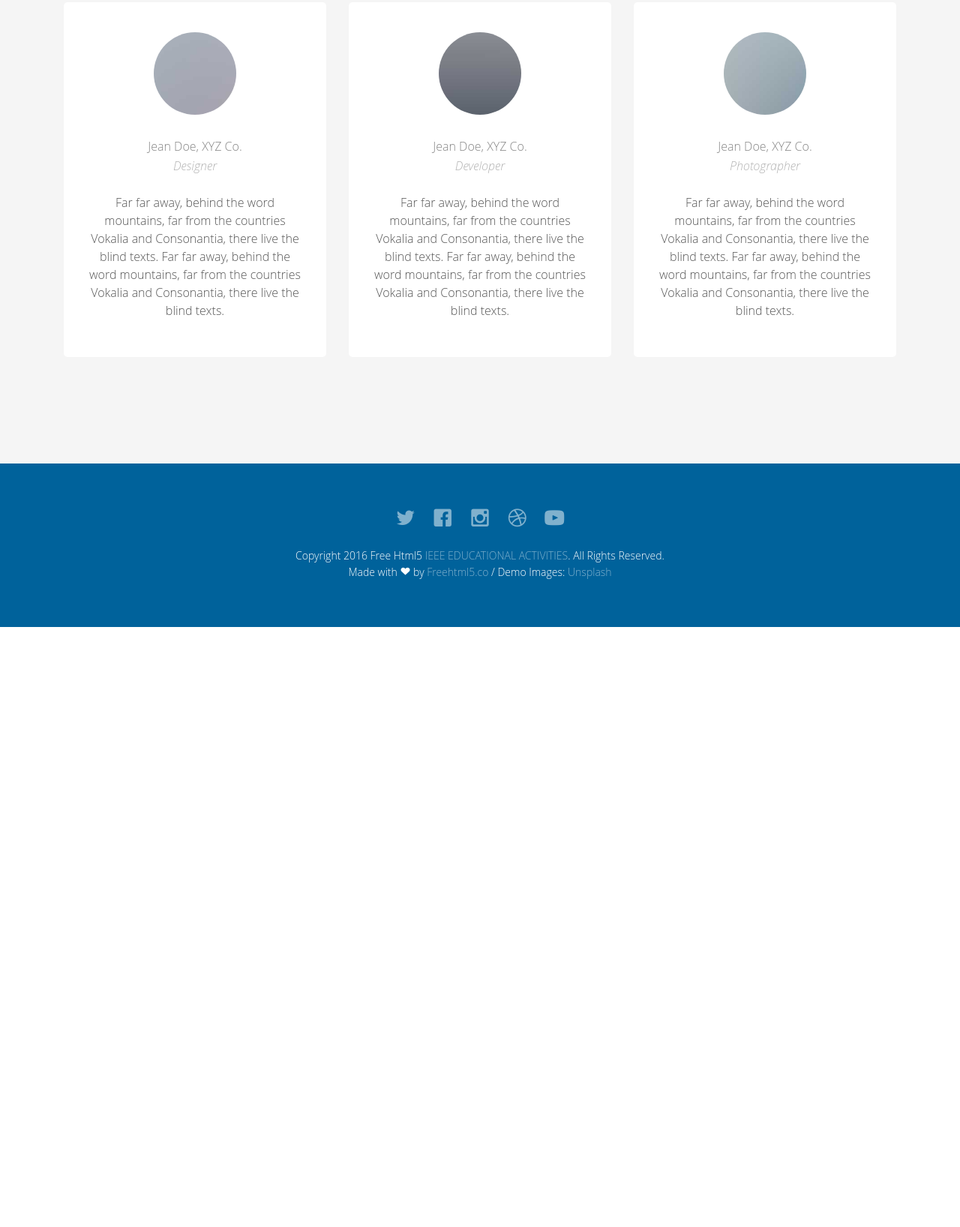
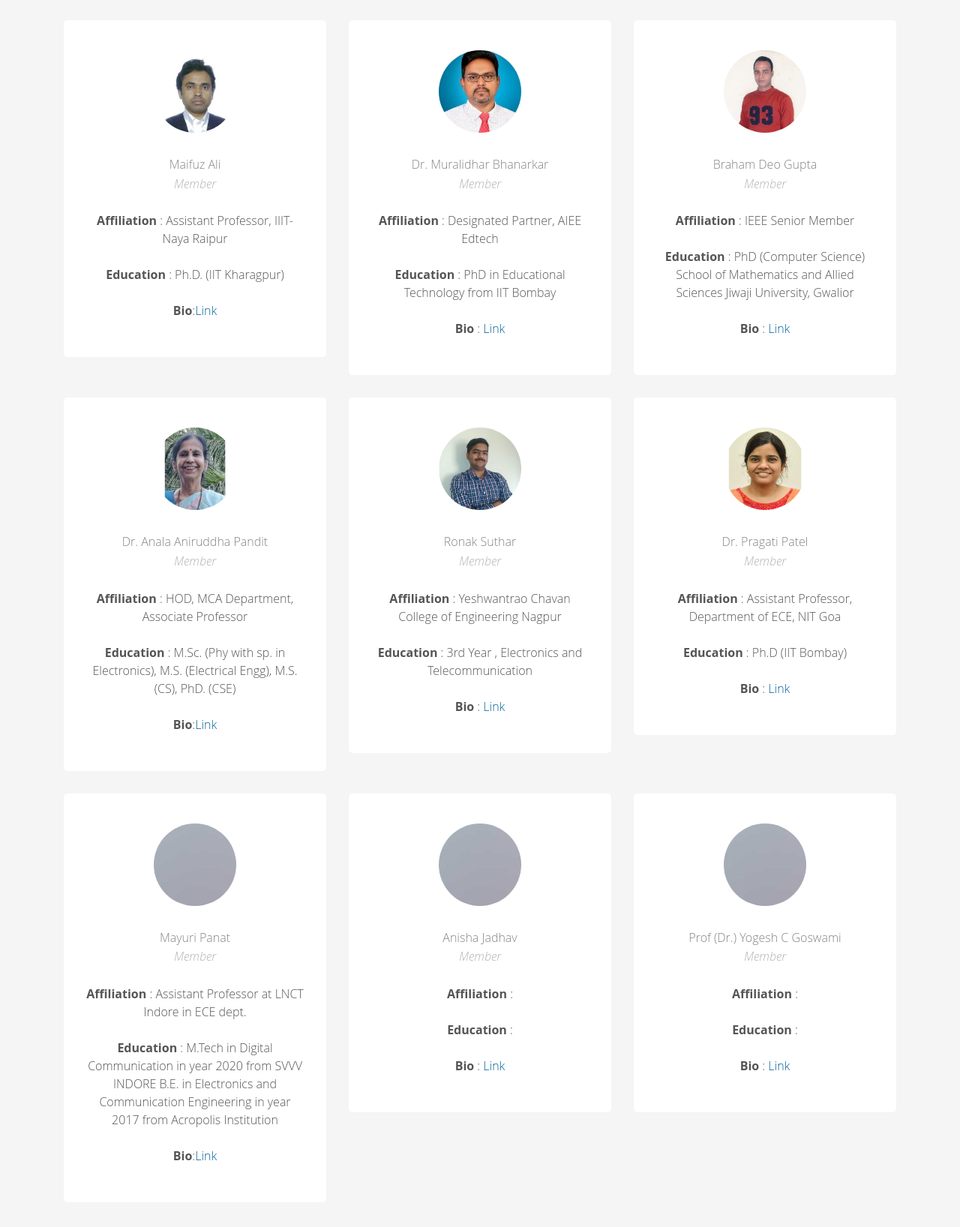
Before and after one commit to nikita24383/IEEE-Educational-Activities, a plain HTML site: page team.html in a window 1280 px wide. Shown: the part 979-2615 px from the top of the page at 75% size. Before the commit the page ends 1815 px from the top, so only its background shows below. Drawn offline with nearby package versions, Linux system fonts and the light colour scheme; files whose address does not match are found by name.

Commit message:
committie updated

```diff
--- a/team.html
+++ b/team.html
@@ -113,11 +113,13 @@
 					<div class="col-md-4">
 						<div class="fh5co-team text-center animate-box">
 							<figure>
-								<img src="images/person_1.jpg" alt="user">
+								<img src="images/Dr.Anita.jpg" alt="user">
 							</figure>
-							<p>Jean Doe, XYZ Co. <br> <span class="text-mute">Designer</span></p>
+							<p>Dr. Anita S. Diwakar<br> <span class="text-mute">Chair</span></p>
 							<blockquote>
-								<p>Far far away, behind the word mountains, far from the countries Vokalia and Consonantia, there live the blind texts. Far far away, behind the word mountains, far from the countries Vokalia and Consonantia, there live the blind texts.</p>
+								<p><strong>Affiliation</strong> : Designated Partner, AIEE Edtech <p>
+								<p><strong>Education</strong> : PhD in Educational Technology from IIT Bombay</p>
+								<p><strong>Bio</strong> : <a href="https://aieeedtech.in">Link</a></p>
 							</blockquote>
 
 
@@ -126,11 +128,13 @@
 					<div class="col-md-4">
 						<div class="fh5co-team text-center animate-box">
 							<figure>
-								<img src="images/person_2.jpg" alt="user">
+								<img src="images/vaiju.jpg" alt="user">
 							</figure>
-							<p>Jean Doe, XYZ Co. <br> <span class="text-mute">Developer</span></p>
+							<p>Dr. Vaiju Kalkhambkar<br> <span class="text-mute">Member</span></p>
 							<blockquote>
-								<p>Far far away, behind the word mountains, far from the countries Vokalia and Consonantia, there live the blind texts. Far far away, behind the word mountains, far from the countries Vokalia and Consonantia, there live the blind texts.</p>
+								<p><strong>Affiliation</strong> : Associate Professor and Head Electrical Engg<p>
+								<p><strong>Education</strong> : Ph. D.( Electrical)</p>
+								<p><strong>Bio</strong> : <a href="https://aieeedtech.in">Link</a></p>
 							</blockquote>
 
 						</div>
@@ -138,11 +142,13 @@
 					<div class="col-md-4">
 						<div class="fh5co-team text-center animate-box">
 							<figure>
-								<img src="images/person_3.jpg" alt="user">
+								<img src="images/nidhi.jpg" alt="user">
 							</figure>
-							<p>Jean Doe, XYZ Co. <br> <span class="text-mute">Photographer</span></p>
+							<p>Nidhi Shingade<br> <span class="text-mute">Member</span></p>
 							<blockquote>
-								<p>Far far away, behind the word mountains, far from the countries Vokalia and Consonantia, there live the blind texts. Far far away, behind the word mountains, far from the countries Vokalia and Consonantia, there live the blind texts.</p>
+								<p><strong>Affiliation</strong> : S. B.Jain Institute of Technology, Management and Research, Nagpur<p>
+								<p><strong>Education</strong> : Student of BE 3rd Year Electrical Engineering</p>
+								<p><strong>Bio</strong> : <a href=" https://www.linkedin.com/in/nidhi-shingade-3a59a5198">Link</a></p>
 							</blockquote>
 
 						</div>
@@ -154,11 +160,13 @@
 					<div class="col-md-4">
 						<div class="fh5co-team text-center animate-box">
 							<figure>
-								<img src="images/person_1.jpg" alt="user">
+								<img src="images/Maifuz.jpg" alt="user">
 							</figure>
-							<p>Jean Doe, XYZ Co. <br> <span class="text-mute">Designer</span></p>
+							<p>Maifuz Ali<br> <span class="text-mute">Member</span></p>
 							<blockquote>
-								<p>Far far away, behind the word mountains, far from the countries Vokalia and Consonantia, there live the blind texts. Far far away, behind the word mountains, far from the countries Vokalia and Consonantia, there live the blind texts.</p>
+								<p><strong>Affiliation</strong> : Assistant Professor, IIIT-Naya Raipur<p>
+								<p><strong>Education</strong> : Ph.D. (IIT Kharagpur)</p>
+								<p><strong>Bio</strong>:<a href="https://www.iiitnr.ac.in/node/2366">Link</a></p>
 							</blockquote>
 
 
@@ -167,11 +175,13 @@
 					<div class="col-md-4">
 						<div class="fh5co-team text-center animate-box">
 							<figure>
-								<img src="images/person_2.jpg" alt="user">
+								<img src="images/Dr.Murlidhar.jpg" alt="user">
 							</figure>
-							<p>Jean Doe, XYZ Co. <br> <span class="text-mute">Developer</span></p>
+							<p>Dr. Muralidhar Bhanarkar<br> <span class="text-mute">Member</span></p>
 							<blockquote>
-								<p>Far far away, behind the word mountains, far from the countries Vokalia and Consonantia, there live the blind texts. Far far away, behind the word mountains, far from the countries Vokalia and Consonantia, there live the blind texts.</p>
+								<p><strong>Affiliation</strong> : Designated Partner, AIEE Edtech <p>
+								<p><strong>Education</strong> : PhD in Educational Technology from IIT Bombay</p>
+								<p><strong>Bio</strong> : <a href="http://www.unishivaji.ac.in/uploads/dptelect/2020/cv/MKB_Profile.pdf">Link</a></p>
 							</blockquote>
 
 						</div>
@@ -179,16 +189,109 @@
 					<div class="col-md-4">
 						<div class="fh5co-team text-center animate-box">
 							<figure>
-								<img src="images/person_3.jpg" alt="user">
+								<img src="images/Braham.jpg" alt="user">
 							</figure>
-							<p>Jean Doe, XYZ Co. <br> <span class="text-mute">Photographer</span></p>
+							<p>Braham Deo Gupta<br> <span class="text-mute">Member</span></p>
 							<blockquote>
-								<p>Far far away, behind the word mountains, far from the countries Vokalia and Consonantia, there live the blind texts. Far far away, behind the word mountains, far from the countries Vokalia and Consonantia, there live the blind texts.</p>
+								<p><strong>Affiliation</strong> : IEEE Senior Member <p>
+								<p><strong>Education</strong> : PhD (Computer Science) School of Mathematics and Allied Sciences Jiwaji University, Gwalior </p>
+								<p><strong>Bio</strong> : <a href="https://in.linkedin.com/in/braham-deo-gupta-618b31129">Link</a></p>
 							</blockquote>
 
 						</div>
 					</div>
 				</div>
+
+				<div class="row">
+					<div class="col-md-4">
+						<div class="fh5co-team text-center animate-box">
+							<figure>
+								<img src="images/Dr.Anala.jpg" alt="user">
+							</figure>
+							<p>Dr. Anala Aniruddha Pandit<br> <span class="text-mute">Member</span></p>
+							<blockquote>
+								<p><strong>Affiliation</strong> : HOD, MCA Department, Associate Professor<p>
+								<p><strong>Education</strong> : M.Sc. (Phy with sp. in Electronics), M.S. (Electrical Engg), M.S. (CS), PhD. (CSE)</p>
+								<p><strong>Bio</strong>:<a href="http://www.vjti.ac.in/images/biodata/mca/191226_AAP_faculty_profile_VJTI_2019.pdf">Link</a></p>
+							</blockquote>
+
+						</div>
+					</div>
+					<div class="col-md-4">
+						<div class="fh5co-team text-center animate-box">
+							<figure>
+								<img src="images/ronak.jpg" alt="user">
+							</figure>
+							<p>Ronak Suthar<br> <span class="text-mute">Member</span></p>
+							<blockquote>
+								<p><strong>Affiliation</strong> : Yeshwantrao Chavan College of Engineering Nagpur <p>
+								<p><strong>Education</strong> : 3rd Year , Electronics and Telecommunication </p>
+								<p><strong>Bio</strong> : <a href="https://www.linkedin.com/in/ronaksuthar">Link</a></p>
+							</blockquote>
+
+						</div>
+					</div>
+					<div class="col-md-4">
+						<div class="fh5co-team text-center animate-box">
+							<figure>
+								<img src="images/pragati.jpg" alt="user">
+							</figure>
+							<p>Dr. Pragati Patel<br> <span class="text-mute">Member</span></p>
+							<blockquote>
+								<p><strong>Affiliation</strong> : Assistant Professor, Department of ECE, NIT Goa <p>
+								<p><strong>Education</strong> : Ph.D (IIT Bombay) </p>
+								<p><strong>Bio</strong> : <a href="http://www.nitgoa.ac.in/emp_profile.aspx?nDeptID=176">Link</a></p>
+							</blockquote>
+
+						</div>
+					</div>
+				</div>
+
+				<div class="row">
+					<div class="col-md-4">
+						<div class="fh5co-team text-center animate-box">
+							<figure>
+								<img src="images/person_1.jpg" alt="user">
+							</figure>
+							<p>Mayuri Panat<br> <span class="text-mute">Member</span></p>
+							<blockquote>
+								<p><strong>Affiliation</strong> : Assistant Professor at LNCT Indore in ECE dept.<p>
+								<p><strong>Education</strong> : M.Tech in Digital Communication in year 2020 from SVVV INDORE B.E. in Electronics and Communication Engineering in year 2017 from Acropolis Institution</p>
+								<p><strong>Bio</strong>:<a href="https://www.linkedin.com/in/mayuri-panat-48a189181">Link</a></p>
+							</blockquote>
+
+						</div>
+					</div>
+					<div class="col-md-4">
+						<div class="fh5co-team text-center animate-box">
+							<figure>
+								<img src="images/person_1.jpg" alt="user">
+							</figure>
+							<p>Anisha Jadhav<br> <span class="text-mute">Member</span></p>
+							<blockquote>
+								<p><strong>Affiliation</strong> : <p>
+								<p><strong>Education</strong> : </p>
+								<p><strong>Bio</strong> : <a href="">Link</a></p>
+							</blockquote>
+
+						</div>
+					</div>
+					<div class="col-md-4">
+						<div class="fh5co-team text-center animate-box">
+							<figure>
+								<img src="images/person_1.jpg" alt="user">
+							</figure>
+							<p>Prof (Dr.) Yogesh C Goswami<br> <span class="text-mute">Member</span></p>
+							<blockquote>
+								<p><strong>Affiliation</strong> :  <p>
+								<p><strong>Education</strong> :  </p>
+								<p><strong>Bio</strong> : <a href="">Link</a></p>
+							</blockquote>
+
+						</div>
+					</div>
+				</div>
+
 			</div>
 		</div>
 		<!-- fh5co-content-section -->
```
Also changed, not shown: images/Braham.jpg (added), images/Dr.Anala.jpg (added), images/Dr.Anita.jpg (added), images/Dr.Murlidhar.jpg (added), images/Maifuz.jpg (added), images/nidhi.jpg (added), images/pragati.jpg (added), images/ronak.jpg (added), images/vaiju.jpg (added).
